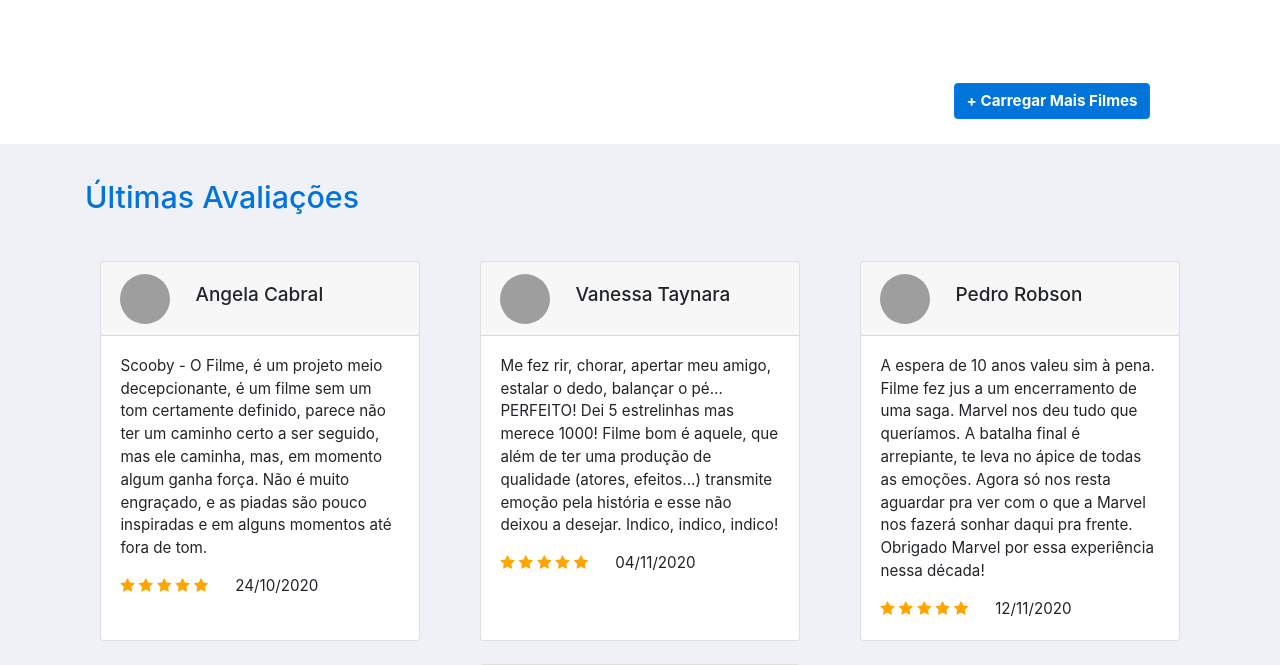
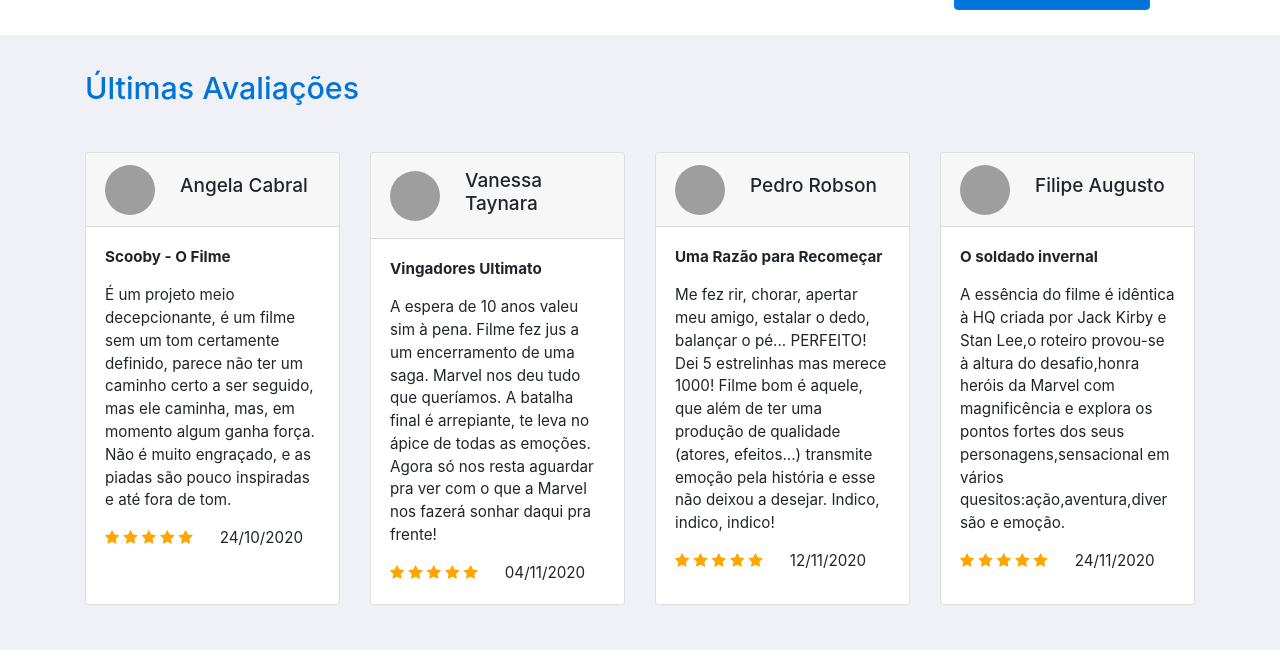
Before and after one commit to lucasbrafer/Portal_Filmes, a PHP site: page / in a window 1280 px wide. Shown: the part 643-1308 px from the top of the page. Run offline with PHP 8.4, Linux system fonts and the light colour scheme; grey boxes are pictures that could not be loaded.

Commit message:
edit - nova resposividade de itens

```diff
--- a/css/global.css
+++ b/css/global.css
@@ -3,7 +3,6 @@
 :root {
   font-size: 70%;
 }
-
 
 /* apenas mobile ficara com 70% */
 
@@ -36,7 +35,6 @@ h2 {
   text-align: center !important;
 }
 
-
 /* para telas 1080p grid */
 
 @media (min-width: 1900px) {
@@ -49,7 +47,6 @@ h2 {
   display: none;
 }
 
-
 /* Manter img apenas lg */
 
 @media (min-width: 1025px) {
@@ -61,7 +58,6 @@ h2 {
 .only-xl img {
   display: none;
 }
-
 
 /* Manter img apenas xl */
 
@@ -81,7 +77,6 @@ h2 {
   height: 50px;
   border-radius: 50%;
 }
-
 
 /* Lancamentos Styles */
 
@@ -121,7 +116,6 @@ h2 {
   border: 0;
 }
 
-
 /* Desktop */
 
 @media (min-width: 1025px) {
@@ -140,7 +134,6 @@ h2 {
   }
 }
 
-
 /* Destaque Styles */
 
 #destaque {
@@ -155,8 +148,7 @@ h2 {
 
 #destaque img {
   margin-bottom: 3rem;
-    max-height: 26rem;
-    max-width: auto;
+  max-width: 100%;
 }
 
 #destaque img:hover {
@@ -173,7 +165,6 @@ h2 {
   margin-top: 20px;
   background-color: #0074d9;
 }
-
 
 /* Avaliacoes Styles */
 
@@ -206,7 +197,6 @@ h2 {
   background-color: #0074d9;
 }
 
-
 /* Entrevistas */
 
 #entrevistas {
@@ -226,7 +216,6 @@ h2 {
   color: #0074d9;
 }
 
-
 /* Desktop */
 
 @media (min-width: 1025px) {
@@ -237,7 +226,6 @@ h2 {
     border: 0;
   }
 }
-
 
 /* novidades-sobre Styles */
 
@@ -260,10 +248,9 @@ h2 {
 }
 
 #novidades img {
-    max-width: 20rem;
+  max-width: 100%;
   max-height: auto;
 }
-
 
 /* Footer */
 
@@ -289,11 +276,12 @@ footer span {
 
 @media (min-width: 800px) {
   .d-block-mobile {
-        display: flex;
-        justify-content: center !important;
+    display: flex !important;
+    justify-content: start !important;
   }
 }
 
 d-block-mobile {
-    display: block !important;
+  display: flex;
+  justify-content: center !important;
 }
--- a/index.html
+++ b/index.html
@@ -1,9 +1,11 @@
 <!DOCTYPE html>
 <html lang="pt-br">
-
   <head>
     <meta charset="UTF-8" />
-    <meta name="viewport" content="width=device-width, initial-scale=1.0, shrink-to-fit=no" />
+    <meta
+      name="viewport"
+      content="width=device-width, initial-scale=1.0, shrink-to-fit=no"
+    />
 
     <title>HeroMovie</title>
 
@@ -13,21 +15,37 @@
     <script defer src="js/global.js"></script>
 
     <!-- Bootstrap CSS -->
-    <link rel="stylesheet" href="https://maxcdn.bootstrapcdn.com/bootstrap/4.0.0/css/bootstrap.min.css" integrity="sha384-Gn5384xqQ1aoWXA+058RXPxPg6fy4IWvTNh0E263XmFcJlSAwiGgFAW/dAiS6JXm" crossorigin="anonymous" />
+    <link
+      rel="stylesheet"
+      href="https://maxcdn.bootstrapcdn.com/bootstrap/4.0.0/css/bootstrap.min.css"
+      integrity="sha384-Gn5384xqQ1aoWXA+058RXPxPg6fy4IWvTNh0E263XmFcJlSAwiGgFAW/dAiS6JXm"
+      crossorigin="anonymous"
+    />
 
     <!-- Add icon library -->
-    <link rel="stylesheet" href="https://cdnjs.cloudflare.com/ajax/libs/font-awesome/4.7.0/css/font-awesome.min.css" />
+    <link
+      rel="stylesheet"
+      href="https://cdnjs.cloudflare.com/ajax/libs/font-awesome/4.7.0/css/font-awesome.min.css"
+    />
   </head>
 
   <body>
     <header>
       <nav class="navbar navbar-expand-lg navbar-light bg-light fixed-top">
         <a class="navbar-brand" href="#">HeroMovie</a>
-            <button class="navbar-toggler" type="button" data-toggle="collapse" data-target="#navbarNav" aria-controls="navbarNav" aria-expanded="false" aria-label="Toggle navigation">
+        <button
+          class="navbar-toggler"
+          type="button"
+          data-toggle="collapse"
+          data-target="#navbarNav"
+          aria-controls="navbarNav"
+          aria-expanded="false"
+          aria-label="Toggle navigation"
+        >
           <span class="navbar-toggler-icon"></span>
         </button>
         <div class="collapse navbar-collapse" id="navbarNav">
-                <ul class="navbar-nav">
+          <ul class="navbar-nav mr-auto">
             <li class="nav-item">
               <a class="nav-link" href="#lancamentos">Lançamentos </a>
             </li>
@@ -38,7 +56,8 @@
               <a class="nav-link" href="#avaliacoes">Avaliações</a>
             </li>
             <li class="nav-item">
-                        <a class="nav-link" href="#entrevistas">Entrevistas & Markingof</a
+              <a class="nav-link" href="#entrevistas"
+                >Entrevistas & Markingof</a
               >
             </li>
             <li class="nav-item">
@@ -47,7 +66,14 @@
           </ul>
           <div class="justify-content-center">
             <form class="form-inline my-2 my-lg-0" style="display: inline-flex">
-                        <input id="search_input" oninput="onInput()" class="form-control mr-sm-2 ml-auto" type="search" placeholder="Pesquisar" list="dropdown-menu" />
+              <input
+                id="search_input"
+                oninput="onInput()"
+                class="form-control mr-sm-2 ml-auto"
+                type="search"
+                placeholder="Pesquisar"
+                list="dropdown-menu"
+              />
               <datalist id="dropdown-menu"></datalist>
             </form>
           </div>
@@ -94,17 +120,33 @@
             </div>
           </div>
           <div class="row d-flex justify-content-between">
-                    <div class="col-lg-3 col-md-6 col-sm-12 d-flex justify-content-center">
-                        <img src="https://image.tmdb.org/t/p/w500//spcpJtT7Ac3YAHy9a36uP3B0Yhd.jpg" />
+            <div
+              class="col-lg-3 col-md-6 col-sm-12 d-flex justify-content-center"
+            >
+              <img
+                src="https://image.tmdb.org/t/p/w500//spcpJtT7Ac3YAHy9a36uP3B0Yhd.jpg"
+              />
             </div>
-                    <div class="col-lg-3 col-md-6 col-sm-12 d-flex justify-content-center">
-                        <img src="https://image.tmdb.org/t/p/w500//kQDfB6dPYoiuUtbSYusNopSXyVp.jpg" />
+            <div
+              class="col-lg-3 col-md-6 col-sm-12 d-flex justify-content-center"
+            >
+              <img
+                src="https://image.tmdb.org/t/p/w500//kQDfB6dPYoiuUtbSYusNopSXyVp.jpg"
+              />
             </div>
-                    <div class="col-lg-3 col-md-6 col-sm-12 d-flex justify-content-center">
-                        <img src="https://image.tmdb.org/t/p/w500//aRYrV4EloKRgv0lCqzGtXFt3dXn.jpg" />
+            <div
+              class="col-lg-3 col-md-6 col-sm-12 d-flex justify-content-center"
+            >
+              <img
+                src="https://image.tmdb.org/t/p/w500//aRYrV4EloKRgv0lCqzGtXFt3dXn.jpg"
+              />
             </div>
-                    <div class="col-lg-3 col-md-6 col-sm-12 d-flex justify-content-center">
-                        <img src="https://image.tmdb.org/t/p/w500//ztL8FMzGSNGfptVkfA0LCrqZNsO.jpg" />
+            <div
+              class="col-lg-3 col-md-6 col-sm-12 d-flex justify-content-center"
+            >
+              <img
+                src="https://image.tmdb.org/t/p/w500//ztL8FMzGSNGfptVkfA0LCrqZNsO.jpg"
+              />
             </div>
 
             <!-- <div class="col d-none d-xl-block justify-content-center">
@@ -114,7 +156,10 @@
             </div> -->
           </div>
           <div class="row mt-4 flex-row-reverse">
-                    <a href="https://www.imdb.com/chart/top/?ref_=nv_mv_250" target="_blank">
+            <a
+              href="https://www.imdb.com/chart/top/?ref_=nv_mv_250"
+              target="_blank"
+            >
               <button type="button" class="btn btn-primary">
                 <strong>+ Carregar Mais Filmes</strong>
               </button>
@@ -127,16 +172,26 @@
         <div class="container pb-4">
           <h2>Últimas Avaliações</h2>
           <div class="row">
-                    <div class="col justify-content-center d-flex mt-4">
-                        <div class="card" style="width: 21rem">
+            <div
+              class="col-sm-12 col-md-6 col-lg-3 justify-content-center d-flex mt-4"
+            >
+              <div class="card" style="width: 100%">
                 <div class="card-header">
-                                <img src="https://ui-avatars.com/api/?name=Angela+Cabral.png" alt="Avatar" class="avatar" />
+                  <img
+                    src="https://ui-avatars.com/api/?name=Angela+Cabral&background=7272AB&color=fff"
+                    alt="Avatar"
+                    class="avatar"
+                  />
                   <h5 class="card-title">Angela Cabral</h5>
                 </div>
                 <div class="card-body">
+                  <p><strong>Scooby - O Filme</strong></p>
                   <p class="card-text">
-                                    Scooby - O Filme, é um projeto meio decepcionante, é um filme sem um tom certamente definido, parece não ter um caminho certo a ser seguido, mas ele caminha, mas, em momento algum ganha força. Não é muito engraçado, e as piadas são pouco inspiradas e
-                                    em alguns momentos até fora de tom.
+                    É um projeto meio decepcionante, é um filme sem um tom
+                    certamente definido, parece não ter um caminho certo a ser
+                    seguido, mas ele caminha, mas, em momento algum ganha força.
+                    Não é muito engraçado, e as piadas são pouco inspiradas e
+                    até fora de tom.
                   </p>
                   <span class="fa fa-star checked"></span>
                   <span class="fa fa-star checked"></span>
@@ -147,16 +202,26 @@
                 </div>
               </div>
             </div>
-                    <div class="col justify-content-center d-flex mt-4">
-                        <div class="card" style="width: 21rem">
+            <div
+              class="col-sm-12 col-md-6 col-lg-3 justify-content-center d-flex mt-4"
+            >
+              <div class="card" style="width: 100%">
                 <div class="card-header">
-                                <img src="https://ui-avatars.com/api/?name=Vanessa+Taynara.png" alt="Avatar" class="avatar" />
+                  <img
+                    src="https://ui-avatars.com/api/?name=Vanessa+Taynara&background=420217&color=fff"
+                    alt="Avatar"
+                    class="avatar"
+                  />
                   <h5 class="card-title">Vanessa Taynara</h5>
                 </div>
                 <div class="card-body">
+                  <p><strong>Vingadores Ultimato</strong></p>
                   <p class="card-text">
-                                    Me fez rir, chorar, apertar meu amigo, estalar o dedo, balançar o pé... PERFEITO! Dei 5 estrelinhas mas merece 1000! Filme bom é aquele, que além de ter uma produção de qualidade (atores, efeitos...) transmite emoção pela história e esse não deixou a
-                                    desejar. Indico, indico, indico!
+                    A espera de 10 anos valeu sim à pena. Filme fez jus a um
+                    encerramento de uma saga. Marvel nos deu tudo que queríamos.
+                    A batalha final é arrepiante, te leva no ápice de todas as
+                    emoções. Agora só nos resta aguardar pra ver com o que a
+                    Marvel nos fazerá sonhar daqui pra frente!
                   </p>
                   <span class="fa fa-star checked"></span>
                   <span class="fa fa-star checked"></span>
@@ -167,16 +232,27 @@
                 </div>
               </div>
             </div>
-                    <div class="col only-lg justify-content-center d-flex mt-4">
-                        <div class="card" style="width: 21rem">
+            <div
+              class="col-sm-12 col-md-6 col-lg-3 justify-content-center d-flex mt-4"
+            >
+              <div class="card" style="width: 100%">
                 <div class="card-header">
-                                <img src="https://ui-avatars.com/api/?name=Pedro+Robson.png" alt="Avatar" class="avatar" />
+                  <img
+                    src="https://ui-avatars.com/api/?name=Pedro+Robson&background=C84C09&color=fff"
+                    alt="Avatar"
+                    class="avatar"
+                  />
                   <h5 class="card-title">Pedro Robson</h5>
                 </div>
                 <div class="card-body">
+                  <p><strong>Uma Razão para Recomeçar</strong></p>
                   <p class="card-text">
-                                    A espera de 10 anos valeu sim à pena. Filme fez jus a um encerramento de uma saga. Marvel nos deu tudo que queríamos. A batalha final é arrepiante, te leva no ápice de todas as emoções. Agora só nos resta aguardar pra ver com o que a Marvel nos fazerá
-                                    sonhar daqui pra frente. Obrigado Marvel por essa experiência nessa década!
+                    Me fez rir, chorar, apertar meu amigo, estalar o dedo,
+                    balançar o pé... PERFEITO! Dei 5 estrelinhas mas merece
+                    1000! Filme bom é aquele, que além de ter uma produção de
+                    qualidade (atores, efeitos...) transmite emoção pela
+                    história e esse não deixou a desejar. Indico, indico,
+                    indico!
                   </p>
                   <span class="fa fa-star checked"></span>
                   <span class="fa fa-star checked"></span>
@@ -188,16 +264,26 @@
               </div>
             </div>
 
-                    <div class="col only-xl justify-content-center d-flex mt-4">
-                        <div class="card" style="width: 21rem">
+            <div
+              class="col-sm-12 col-md-6 col-lg-3 justify-content-center d-flex mt-4"
+            >
+              <div class="card" style="width: 100%">
                 <div class="card-header">
-                                <img src="https://ui-avatars.com/api/?name=Filipe+Augusto.png" alt="Avatar" class="avatar" />
+                  <img
+                    src="https://ui-avatars.com/api/?name=Filipe+Augusto&background=0D8ABC&color=fff"
+                    alt="Avatar"
+                    class="avatar"
+                  />
                   <h5 class="card-title">Filipe Augusto</h5>
                 </div>
                 <div class="card-body">
+                  <p><strong>O soldado invernal</strong></p>
                   <p class="card-text">
-                                    A essência do filme é idêntica à HQ criada por Jack Kirby e Stan Lee,o roteiro provou-se à altura do desafio,honra heróis da Marvel com magnificência e explora os pontos fortes dos seus personagens,sensacional em vários quesitos:ação,aventura,diversão
-                                    e emoção.
+                    A essência do filme é idêntica à HQ criada por Jack Kirby e
+                    Stan Lee,o roteiro provou-se à altura do desafio,honra
+                    heróis da Marvel com magnificência e explora os pontos
+                    fortes dos seus personagens,sensacional em vários
+                    quesitos:ação,aventura,diversão e emoção.
                   </p>
                   <span class="fa fa-star checked"></span>
                   <span class="fa fa-star checked"></span>
@@ -221,20 +307,38 @@
         <div class="container">
           <h2>Entrevistas & MakingOf</h2>
           <div class="row">
-                    <div class="col-sm">
-                        <iframe src="https://www.youtube.com/embed/LcXnxO3Tyh8" class="VideoFrame" frameborder="0" allowfullscreen></iframe>
+            <div class="col-sm-12 col-md-4 col-lg-4">
+              <iframe
+                src="https://www.youtube.com/embed/LcXnxO3Tyh8"
+                class="VideoFrame"
+                frameborder="0"
+                style="width: 100%"
+                allowfullscreen
+              ></iframe>
               <h4><b>Filme:</b> Mulan</h4>
               <p><b>Diretor:</b> Niki Caro</p>
               <span><b>Roteiro:</b> Walt Disney Pictures</span>
             </div>
-                    <div class="col-sm">
-                        <iframe src="https://www.youtube.com/embed/H_Jix7UUddM" class="VideoFrame" frameborder="0" allowfullscreen></iframe>
+            <div class="col-sm-12 col-md-4 col-lg-4">
+              <iframe
+                src="https://www.youtube.com/embed/H_Jix7UUddM"
+                class="VideoFrame"
+                frameborder="0"
+                style="width: 100%"
+                allowfullscreen
+              ></iframe>
               <h4><b>Filme:</b> Mulher Maravilha</h4>
               <p><b>Diretor:</b> Patty Jenkins</p>
               <span><b>Roteiro:</b> Warner Bros</span>
             </div>
-                    <div class="col-sm">
-                        <iframe src="https://www.youtube.com/embed/fgUyRVOSqlA" class="VideoFrame" frameborder="0" allowfullscreen></iframe>
+            <div class="col-sm-12 col-md-4 col-lg-4">
+              <iframe
+                src="https://www.youtube.com/embed/fgUyRVOSqlA"
+                class="VideoFrame"
+                style="width: 100%"
+                frameborder="0"
+                allowfullscreen
+              ></iframe>
               <h4><b>Filme:</b> 1917</h4>
               <p><b>Diretor:</b> Sam Mendes</p>
               <span><b>Roteiro:</b> Krysty Wilson-Cairns</span>
@@ -251,16 +355,22 @@
               <div class="container">
                 <div class="row mt-4">
                   <div class="col-sm-12 col-md-6 col-lg-4">
-                                    <img src="http://br.web.img3.acsta.net/r_640_360/newsv7/20/12/06/01/05/0196938.jpg" />
+                    <img
+                      src="http://br.web.img3.acsta.net/r_640_360/newsv7/20/12/06/01/05/0196938.jpg"
+                    />
                   </div>
 
                   <div class="col-sm-12 col-md-6 col-lg-8">
                     <h5>
-                                        Irmãos Russo falam sobre Chadwick Boseman em painel da CCXP Worlds
+                      Irmãos Russo falam sobre Chadwick Boseman em painel da
+                      CCXP Worlds
                     </h5>
                     <p>
-                                        Os diretores Joe e Anthony Russo (Vingadores: Ultimato, Capitão América: Soldado Invernal) participaram de um painel virtual na noite deste sábado (05) na CCXP Worlds. Mediado pelo crítico do Collider Steven Weintraub, o bate-papo foi centrado nas produções
-                                        da dupla.
+                      Os diretores Joe e Anthony Russo (Vingadores: Ultimato,
+                      Capitão América: Soldado Invernal) participaram de um
+                      painel virtual na noite deste sábado (05) na CCXP Worlds.
+                      Mediado pelo crítico do Collider Steven Weintraub, o
+                      bate-papo foi centrado nas produções da dupla.
                     </p>
                     <span class="badge badge-secondary">Pantera Negra</span>
                     <span class="badge badge-secondary">CCPX</span>
@@ -271,16 +381,23 @@
               <div class="container">
                 <div class="row mt-4">
                   <div class="col-sm-12 col-md-6 col-lg-4">
-                                    <img src="http://br.web.img3.acsta.net/r_640_360/newsv7/20/12/05/06/27/3034194.jpg" />
+                    <img
+                      src="http://br.web.img3.acsta.net/r_640_360/newsv7/20/12/05/06/27/3034194.jpg"
+                    />
                   </div>
 
                   <div class="col-sm-12 col-md-6 col-lg-8">
                     <h5>
-                                        O Poderoso Chefão - Desfecho: Confira tudo o que rolou no painel da CCXP 20
+                      O Poderoso Chefão - Desfecho: Confira tudo o que rolou no
+                      painel da CCXP 20
                     </h5>
                     <p>
-                                        O painel de O Poderoso Chefão - Desfecho: A Morte de Michael Corleone na CCXP foi extremamente nostálgico e emocionante. Exibida na Thunder Arena, a atração contou com a participação de Andy Garcia, que comentou sobre a reedição do terceiro capítulo da
-                                        trilogia clássica de Francis Ford Coppola.
+                      O painel de O Poderoso Chefão - Desfecho: A Morte de
+                      Michael Corleone na CCXP foi extremamente nostálgico e
+                      emocionante. Exibida na Thunder Arena, a atração contou
+                      com a participação de Andy Garcia, que comentou sobre a
+                      reedição do terceiro capítulo da trilogia clássica de
+                      Francis Ford Coppola.
                     </p>
                     <span class="badge badge-secondary">Poderoso Chefão</span>
                     <span class="badge badge-secondary">CCPX</span>
@@ -291,7 +408,9 @@
               <div class="container">
                 <div class="row mt-4">
                   <div class="col-sm-12 col-md-6 col-lg-4">
-                                    <img src="http://br.web.img3.acsta.net/r_640_360/newsv7/20/12/02/20/50/0853869.jpg" />
+                    <img
+                      src="http://br.web.img3.acsta.net/r_640_360/newsv7/20/12/02/20/50/0853869.jpg"
+                    />
                   </div>
 
                   <div class="col-sm-12 col-md-6 col-lg-8">
@@ -299,7 +418,11 @@
                       Oscar 2021 terá cerimônia presencial, segundo Academia
                     </h5>
                     <p>
-                                        Após ter tido sua 93ª edição adiada para abril de 2021, tudo indica que a Academia de Artes e Ciências Cinematográficas realizará a premiação no formato presencial, como em todos os outros anos. A informação é da Variety.
+                      Após ter tido sua 93ª edição adiada para abril de 2021,
+                      tudo indica que a Academia de Artes e Ciências
+                      Cinematográficas realizará a premiação no formato
+                      presencial, como em todos os outros anos. A informação é
+                      da Variety.
                     </p>
                     <span class="badge badge-secondary">Oscar</span>
                     <span class="badge badge-secondary">Premiacão</span>
@@ -313,7 +436,10 @@
               <div class="row">
                 <div class="col-sm-12">
                   <p>
-                                    O Portal HeroMovie é um portal de filmes contendo os lançamentos com trailers e informações sobre o filme, filmes em destaque, avaliações de usuários sobre diversos filmes, entrevistas e makingof e novidades do mundo do cinema.
+                    O Portal HeroMovie é um portal de filmes contendo os
+                    lançamentos com trailers e informações sobre o filme, filmes
+                    em destaque, avaliações de usuários sobre diversos filmes,
+                    entrevistas e makingof e novidades do mundo do cinema.
                   </p>
                 </div>
               </div>
@@ -327,7 +453,7 @@
               </div>
               <h2 class="mt-4">Redes Sociais</h2>
               <div class="row">
-                            <span class="mr-4"></span>
+                <div class="col d-block-mobile">
                   <i class="fa fa-facebook" style="font-size: 40px"></i>
                   <span class="mr-4"></span>
                   <i class="fa fa-twitter" style="font-size: 40px"></i>
@@ -337,12 +463,14 @@
               </div>
             </div>
           </div>
+        </div>
       </section>
 
       <footer>
         <div class="container d-flex justify-content-center">
           <div class="row">
-                    <span>Copyright 2020 - Disciplina de Desenvolvimento de Interfaces Web
+            <span
+              >Copyright 2020 - Disciplina de Desenvolvimento de Interfaces Web
               - <strong>ICEI PUC Minas</strong></span
             >
           </div>
```
Also changed, not shown: js/global.js (+3 -5 lines). Lines whose indentation alone changed are shown as unchanged.
